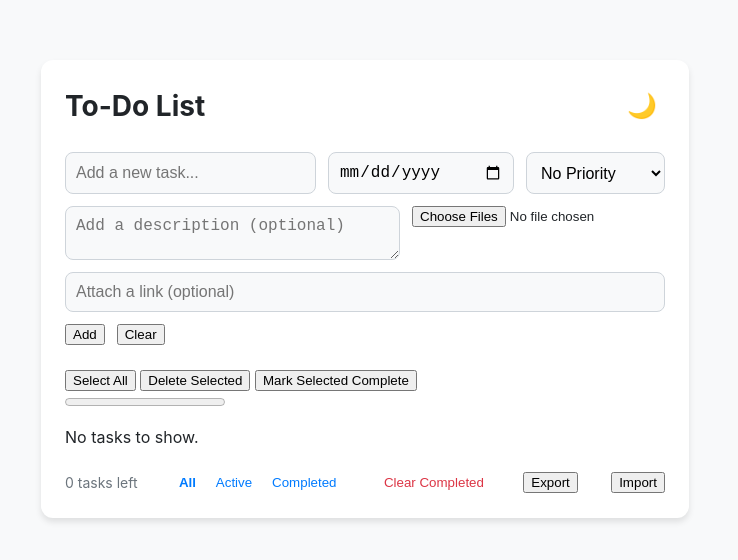
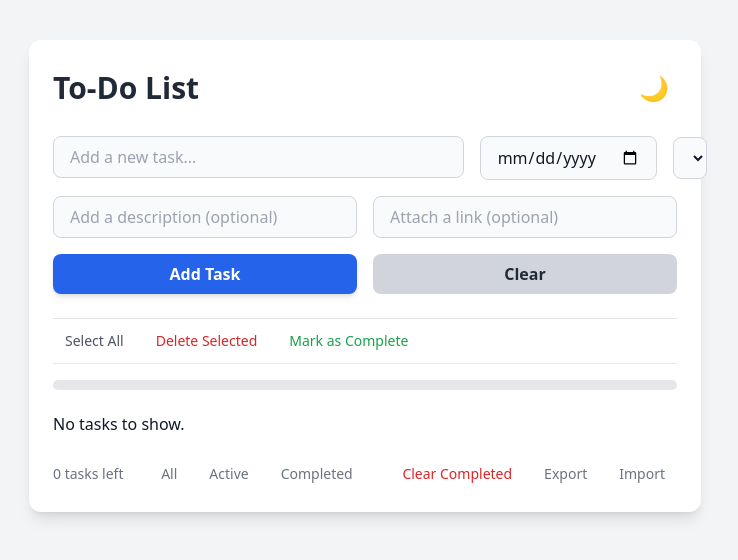
Before and after one commit to mRedzuan451/To-Do-List-Web-App, a plain HTML site: page index.html in a window 1280 px wide. Shown: the whole page, without its empty margins (275-1013 px from the left). Drawn offline with nearby package versions, Linux system fonts and the light colour scheme.

Commit message:
update tailwind

```diff
--- a/index.html
+++ b/index.html
@@ -4,67 +4,86 @@
     <meta charset="UTF-8">
     <meta name="viewport" content="width=device-width, initial-scale=1.0">
     <title>Simple To-Do List Web App</title>
-    <link rel="stylesheet" href="style.css">
+    <script src="https://cdn.tailwindcss.com"></script>
+    <style>
+        /* A little extra style for the checked state */
+        .task-item.completed .task-text {
+            text-decoration: line-through;
+            color: #9ca3af; /* gray-400 */
+        }
+    </style>
 </head>
-<body>
-    <div class="todo-app" role="main">
-        <header>
-            <h1>To-Do List</h1>
-            <button id="theme-toggle" aria-label="Toggle dark mode">🌙</button>
+<body class="bg-gray-100 dark:bg-gray-900 text-gray-900 dark:text-gray-100 transition-colors duration-300">
+
+    <div class="todo-app max-w-2xl mx-auto my-10 p-6 bg-white dark:bg-gray-800 rounded-xl shadow-lg" role="main">
+        <header class="flex items-center justify-between mb-6">
+            <h1 class="text-3xl font-bold text-gray-800 dark:text-white">To-Do List</h1>
+            <button id="theme-toggle" aria-label="Toggle dark mode" class="text-2xl p-2 rounded-full hover:bg-gray-200 dark:hover:bg-gray-700">🌙</button>
         </header>
-        <form class="input-section" onsubmit="return false;">
-            <div class="input-fields">
-                <label for="task-input" class="sr-only">Task</label>
-                <input type="text" id="task-input" placeholder="Add a new task..." aria-label="Task title">
-                <label for="due-date-input" class="sr-only">Due Date</label>
-                <input type="date" id="due-date-input" aria-label="Due date">
-                <select id="priority-input" aria-label="Priority">
-                    <option value="none">No Priority</option>
-                    <option value="high">High</option>
-                    <option value="medium">Medium</option>
-                    <option value="low">Low</option>
-                </select>
+
+        <form class="input-section space-y-4 mb-6" onsubmit="return false;">
+            <div class="input-fields grid grid-cols-1 md:grid-cols-3 gap-4">
+                <div class="md:col-span-2">
+                    <label for="task-input" class="sr-only">Task</label>
+                    <input type="text" id="task-input" placeholder="Add a new task..." aria-label="Task title" class="w-full px-4 py-2 border border-gray-300 dark:border-gray-600 bg-gray-50 dark:bg-gray-700 rounded-lg focus:ring-2 focus:ring-blue-500 focus:border-transparent outline-none">
+                </div>
+                <div class="flex items-center gap-4">
+                    <input type="date" id="due-date-input" aria-label="Due date" class="w-full px-4 py-2 border border-gray-300 dark:border-gray-600 bg-gray-50 dark:bg-gray-700 rounded-lg focus:ring-2 focus:ring-blue-500 focus:border-transparent outline-none">
+                    <select id="priority-input" aria-label="Priority" class="w-full px-4 py-2 border border-gray-300 dark:border-gray-600 bg-gray-50 dark:bg-gray-700 rounded-lg focus:ring-2 focus:ring-blue-500 focus:border-transparent outline-none">
+                        <option value="none">Priority</option>
+                        <option value="high">High</option>
+                        <option value="medium">Medium</option>
+                        <option value="low">Low</option>
+                    </select>
+                </div>
             </div>
-            <div class="input-fields">
-                <textarea id="desc-input" placeholder="Add a description (optional)" aria-label="Task description" rows="1" style="resize:vertical;min-height:32px;"></textarea>
-                <input type="file" id="attach-input" aria-label="Attachment" multiple>
-                <input type="url" id="link-input" placeholder="Attach a link (optional)" aria-label="Attachment link">
+             <div class="input-fields grid grid-cols-1 md:grid-cols-2 gap-4">
+                <textarea id="desc-input" placeholder="Add a description (optional)" aria-label="Task description" rows="1" class="w-full px-4 py-2 border border-gray-300 dark:border-gray-600 bg-gray-50 dark:bg-gray-700 rounded-lg focus:ring-2 focus:ring-blue-500 focus:border-transparent outline-none resize-none"></textarea>
+                 <input type="url" id="link-input" placeholder="Attach a link (optional)" aria-label="Attachment link" class="w-full px-4 py-2 border border-gray-300 dark:border-gray-600 bg-gray-50 dark:bg-gray-700 rounded-lg focus:ring-2 focus:ring-blue-500 focus:border-transparent outline-none">
             </div>
-            <div class="input-buttons">
-                <button id="add-task-btn" type="button">Add</button>
-                <button id="clear-inputs-btn" type="button" title="Clear inputs">Clear</button>
+            <div class="input-buttons flex gap-4">
+                <button id="add-task-btn" type="button" class="w-full px-6 py-2 bg-blue-600 text-white font-semibold rounded-lg shadow-md hover:bg-blue-700 focus:outline-none focus:ring-2 focus:ring-blue-500 focus:ring-opacity-75">Add Task</button>
+                <button id="clear-inputs-btn" type="button" title="Clear inputs" class="w-full px-6 py-2 bg-gray-300 dark:bg-gray-600 text-gray-800 dark:text-gray-200 font-semibold rounded-lg hover:bg-gray-400 dark:hover:bg-gray-500 focus:outline-none">Clear</button>
             </div>
         </form>
-        <div class="bulk-actions">
-            <button id="select-all-btn">Select All</button>
-            <button id="delete-selected-btn">Delete Selected</button>
-            <button id="complete-selected-btn">Mark Selected Complete</button>
+
+        <div class="bulk-actions flex items-center gap-2 mb-4 border-t border-b border-gray-200 dark:border-gray-700 py-2">
+            <button id="select-all-btn" class="text-sm px-3 py-1 rounded-md text-gray-600 dark:text-gray-300 hover:bg-gray-200 dark:hover:bg-gray-700">Select All</button>
+            <button id="delete-selected-btn" class="text-sm px-3 py-1 rounded-md text-red-600 hover:bg-red-100 dark:hover:bg-red-900/50">Delete Selected</button>
+            <button id="complete-selected-btn" class="text-sm px-3 py-1 rounded-md text-green-600 hover:bg-green-100 dark:hover:bg-green-900/50">Mark as Complete</button>
         </div>
-        <progress id="progress-bar" value="0" max="100" aria-label="Task completion progress"></progress>
-        <ul id="task-list" aria-label="Task list"></ul>
-        <div class="footer">
+
+        <progress id="progress-bar" value="0" max="100" aria-label="Task completion progress" class="w-full h-2.5 rounded-full mb-4 [&::-webkit-progress-bar]:rounded-full [&::-webkit-progress-value]:rounded-full [&::-webkit-progress-bar]:bg-gray-200 dark:[&::-webkit-progress-bar]:bg-gray-700 [&::-webkit-progress-value]:bg-blue-600"></progress>
+
+        <ul id="task-list" aria-label="Task list" class="space-y-2 mb-6"></ul>
+
+        <div class="footer flex items-center justify-between text-sm text-gray-500 dark:text-gray-400">
             <span id="task-count">0 tasks left</span>
-            <div class="filters" role="group" aria-label="Task filters">
-                <button class="filter-btn active" data-filter="all">All</button>
-                <button class="filter-btn" data-filter="active">Active</button>
-                <button class="filter-btn" data-filter="completed">Completed</button>
+            <div class="filters flex items-center gap-2" role="group" aria-label="Task filters">
+                <button class="filter-btn active px-3 py-1 rounded-md hover:bg-gray-200 dark:hover:bg-gray-700" data-filter="all">All</button>
+                <button class="filter-btn px-3 py-1 rounded-md hover:bg-gray-200 dark:hover:bg-gray-700" data-filter="active">Active</button>
+                <button class="filter-btn px-3 py-1 rounded-md hover:bg-gray-200 dark:hover:bg-gray-700" data-filter="completed">Completed</button>
             </div>
-            <button id="clear-completed">Clear Completed</button>
-            <button id="export-tasks">Export</button>
-            <input type="file" id="import-tasks" style="display:none" accept="application/json">
-            <button id="import-tasks-btn">Import</button>
+            <div class="flex items-center gap-2">
+                <button id="clear-completed" class="px-3 py-1 text-red-600 hover:bg-red-100 dark:hover:bg-red-900/50 rounded-md">Clear Completed</button>
+                <button id="export-tasks" class="px-3 py-1 rounded-md hover:bg-gray-200 dark:hover:bg-gray-700">Export</button>
+                <input type="file" id="import-tasks" class="hidden" accept="application/json">
+                <button id="import-tasks-btn" class="px-3 py-1 rounded-md hover:bg-gray-200 dark:hover:bg-gray-700">Import</button>
+            </div>
         </div>
-        <div id="confirm-dialog" class="modal" role="dialog" aria-modal="true" aria-labelledby="confirm-title" style="display:none">
-            <div class="modal-content">
-                <h2 id="confirm-title">Are you sure?</h2>
-                <p id="confirm-message"></p>
-                <div class="modal-buttons">
-                    <button id="confirm-yes">Yes</button>
-                    <button id="confirm-no">No</button>
+
+        <div id="confirm-dialog" class="fixed inset-0 bg-black bg-opacity-50 flex items-center justify-center z-50 hidden" role="dialog" aria-modal="true" aria-labelledby="confirm-title">
+            <div class="modal-content bg-white dark:bg-gray-800 p-6 rounded-lg shadow-xl text-center">
+                <h2 id="confirm-title" class="text-lg font-semibold mb-2">Are you sure?</h2>
+                <p id="confirm-message" class="mb-4"></p>
+                <div class="flex justify-center gap-4">
+                    <button id="confirm-yes" class="px-4 py-2 bg-red-600 text-white rounded-lg hover:bg-red-700">Yes</button>
+                    <button id="confirm-no" class="px-4 py-2 bg-gray-300 dark:bg-gray-600 rounded-lg hover:bg-gray-400 dark:hover:bg-gray-500">No</button>
                 </div>
             </div>
         </div>
     </div>
+
     <script type="module" src="app.js"></script>
 </body>
 </html>
--- a/style.css
+++ /dev/null
@@ -1,212 +0,0 @@
-/* General Body Styles */
-body {
-    font-family: -apple-system, BlinkMacSystemFont, "Segoe UI", Roboto, Helvetica, Arial, sans-serif;
-    background-color: #f8f9fa;
-    color: #212529;
-    margin: 0;
-    padding: 20px;
-    transition: background-color 0.3s, color 0.3s;
-}
-
-.dark-mode {
-    background-color: #1a1a1a;
-    color: #f8f9fa;
-}
-
-/* App Container */
-.todo-app {
-    max-width: 600px;
-    margin: 40px auto;
-    background-color: #ffffff;
-    border-radius: 12px;
-    box-shadow: 0 4px 6px rgba(0, 0, 0, 0.1);
-    padding: 24px;
-    transition: background-color 0.3s;
-}
-
-.dark-mode .todo-app {
-    background-color: #2c2c2c;
-}
-
-/* Header */
-header {
-    display: flex;
-    justify-content: space-between;
-    align-items: center;
-    margin-bottom: 24px;
-}
-
-header h1 {
-    margin: 0;
-    font-size: 28px;
-}
-
-#theme-toggle {
-    background: none;
-    border: none;
-    font-size: 24px;
-    cursor: pointer;
-    padding: 8px;
-    border-radius: 50%;
-    transition: background-color 0.2s;
-}
-
-#theme-toggle:hover {
-    background-color: rgba(0, 0, 0, 0.05);
-}
-
-.dark-mode #theme-toggle:hover {
-    background-color: rgba(255, 255, 255, 0.1);
-}
-
-/* Input Section */
-.input-section {
-    display: flex;
-    flex-direction: column;
-    gap: 12px;
-    margin-bottom: 24px;
-}
-
-.input-fields {
-    display: flex;
-    gap: 12px;
-    flex-wrap: wrap;
-}
-
-.input-fields input[type="text"],
-.input-fields input[type="date"],
-.input-fields select,
-.input-fields textarea,
-.input-fields input[type="url"] {
-    flex: 1 1 auto;
-    padding: 10px;
-    border: 1px solid #ced4da;
-    border-radius: 8px;
-    font-size: 16px;
-    background-color: #f8f9fa;
-    transition: border-color 0.2s, box-shadow 0.2s;
-}
-
-.dark-mode .input-fields input,
-.dark-mode .input-fields select,
-.dark-mode .input-fields textarea {
-    background-color: #3a3a3a;
-    border-color: #4a4a4a;
-    color: #f8f9fa;
-}
-
-.input-fields input:focus,
-.input-fields select:focus,
-.input-fields textarea:focus {
-    outline: none;
-    border-color: #80bdff;
-    box-shadow: 0 0 0 0.2rem rgba(0, 123, 255, 0.25);
-}
-
-.input-buttons {
-    display: flex;
-    gap: 12px;
-}
-
-/* Task List */
-#task-list {
-    list-style: none;
-    padding: 0;
-    margin: 0 0 24px 0;
-}
-
-.task-item {
-    display: flex;
-    align-items: center;
-    gap: 12px;
-    padding: 12px;
-    border-bottom: 1px solid #e9ecef;
-    transition: background-color 0.2s;
-}
-
-.dark-mode .task-item {
-    border-bottom-color: #3a3a3a;
-}
-
-.task-item:last-child {
-    border-bottom: none;
-}
-
-.task-item:hover {
-    background-color: #f1f3f5;
-}
-
-.dark-mode .task-item:hover {
-    background-color: #3a3a3a;
-}
-
-.task-item.completed .task-text {
-    text-decoration: line-through;
-    color: #6c757d;
-}
-
-.task-text {
-    flex-grow: 1;
-    cursor: pointer;
-}
-
-.delete-btn {
-    background: none;
-    border: none;
-    color: #dc3545;
-    font-size: 18px;
-    cursor: pointer;
-    opacity: 0.5;
-    transition: opacity 0.2s;
-}
-
-.delete-btn:hover {
-    opacity: 1;
-}
-
-/* Footer */
-.footer {
-    display: flex;
-    justify-content: space-between;
-    align-items: center;
-    font-size: 14px;
-    color: #6c757d;
-}
-
-.filters button {
-    background: none;
-    border: none;
-    color: #007bff;
-    cursor: pointer;
-    padding: 4px 8px;
-    border-radius: 6px;
-    transition: background-color 0.2s;
-}
-
-.filters button:hover {
-    background-color: rgba(0, 123, 255, 0.1);
-}
-
-.filters button.active {
-    font-weight: bold;
-}
-
-#clear-completed {
-    background: none;
-    border: none;
-    color: #dc3545;
-    cursor: pointer;
-}
-
-/* Sr-only for accessibility */
-.sr-only {
-    position: absolute;
-    width: 1px;
-    height: 1px;
-    padding: 0;
-    margin: -1px;
-    overflow: hidden;
-    clip: rect(0, 0, 0, 0);
-    white-space: nowrap;
-    border: 0;
-}
```
